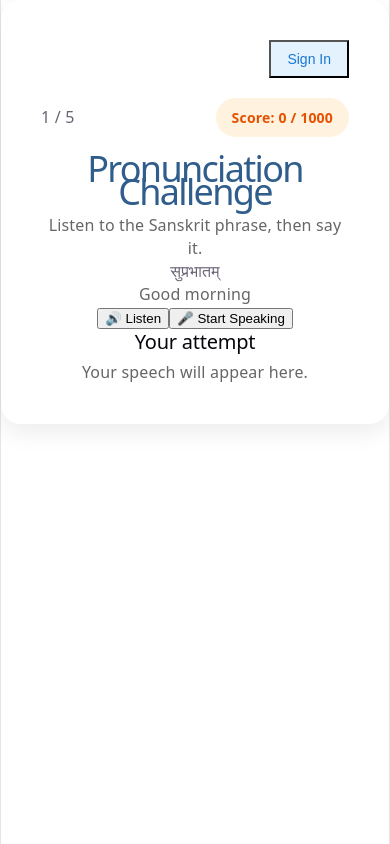
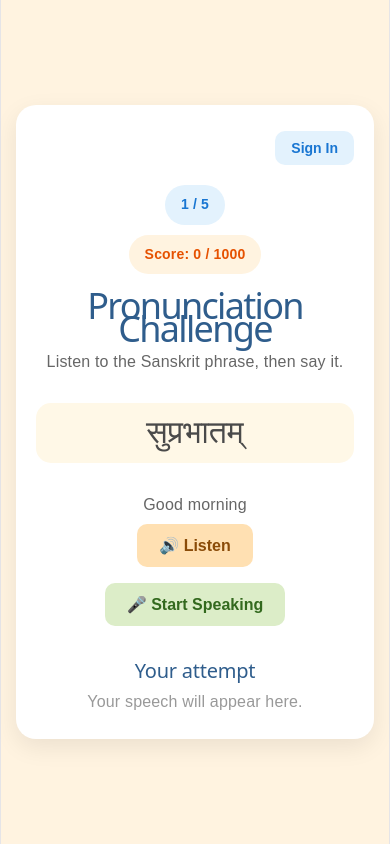
Before and after one commit to Aryansingh100/Sanskrit-pronounciation, a React (Vite) app in the folder sanskrit-pronunciation/: page / in a window 390 px wide. Built offline with nearby package versions, Linux system fonts and the light colour scheme; no server answers.

Commit message:
Made changes to UI

```diff
--- a/sanskrit-pronunciation/src/App.css
+++ b/sanskrit-pronunciation/src/App.css
@@ -1,10 +1,32 @@
 /* =========================
-   GAME CARD
+   PAGE
+========================= */
+
+body {
+  margin: 0;
+  font-family: Arial, sans-serif;
+  background: #fff3e0;
+  color: black;
+}
+
+.app {
+  min-height: 100vh;
+  width: 100%;
+  display: flex;
+  justify-content: center;
+  align-items: center;
+  padding: 30px;
+  box-sizing: border-box;
+}
+
+
+/* =========================
+   MAIN GAME CARD
 ========================= */
 
 .game-card {
   width: 100%;
-  max-width: 600px;
+  max-width: 1100px;
   background: #ffffff;
   border-radius: 20px;
   padding: 40px;
@@ -78,6 +100,16 @@
   margin-bottom: 10px;
 }
 
+.progress {
+  display: inline-block;
+  padding: 8px 16px;
+  border-radius: 20px;
+  background: #e3f2fd;
+  color: #1976d2;
+  font-weight: bold;
+  font-size: 14px;
+}
+
 .current-score {
   display: inline-block;
   padding: 8px 16px;
@@ -90,8 +122,205 @@
 
 
 /* =========================
+   SANSKRIT WORD
+========================= */
+
+.sanskrit-word {
+  font-size: 42px;
+  font-weight: bold;
+  margin: 30px 0;
+  color: #4a4a4a;
+  background: #fff8e7;
+  padding: 25px;
+  border-radius: 15px;
+}
+
+
+/* =========================
+   BUTTON BASE
+========================= */
+
+button {
+  border: none;
+  border-radius: 10px;
+  padding: 12px 22px;
+  font-size: 16px;
+  font-weight: bold;
+  cursor: pointer;
+  transition: all 0.2s ease;
+}
+
+button:disabled {
+  cursor: not-allowed;
+  opacity: 0.7;
+}
+
+
+/* =========================
+   LISTEN BUTTON
+========================= */
+
+.listen-button {
+  background: #ffe0b2;
+  color: #8a4b08;
+  margin: 8px;
+}
+
+.listen-button:hover {
+  background: #ffcc80;
+  transform: translateY(-2px);
+}
+
+
+/* =========================
+   SPEAK BUTTON
+========================= */
+
+.speak-button {
+  background: #dcedc8;
+  color: #33691e;
+  margin: 8px;
+}
+
+.speak-button:hover {
+  background: #c5e1a5;
+  transform: translateY(-2px);
+}
+
+
+/* =========================
+   TRANSCRIPT
+========================= */
+
+.result {
+  margin-top: 25px;
+}
+
+.result h2 {
+  color: #2f5d8c;
+}
+
+.transcript {
+  margin-top: 25px;
+  background: #f3e5f5;
+  color: #6a1b9a !important;
+  padding: 15px;
+  border-radius: 12px;
+  font-size: 16px;
+}
+
+.placeholder {
+  color: #999999 !important;
+}
+
+
+/* =========================
+   ERROR
+========================= */
+
+.error {
+  margin-top: 15px;
+  background: #ffebee;
+  color: #c62828 !important;
+  padding: 12px;
+  border-radius: 10px;
+}
+
+
+/* =========================
+   PRONUNCIATION POPUP
+========================= */
+
+.popup-overlay {
+  position: fixed;
+  top: 0;
+  left: 0;
+  width: 100%;
+  height: 100%;
+  background: rgba(0, 0, 0, 0.35);
+  display: flex;
+  justify-content: center;
+  align-items: center;
+  z-index: 1000;
+}
+
+.popup {
+  background: white;
+  width: 90%;
+  max-width: 400px;
+  padding: 35px;
+  border-radius: 20px;
+  text-align: center;
+  box-shadow: 0 10px 35px rgba(0, 0, 0, 0.15);
+}
+
+.popup.great {
+  border-top: 8px solid #81c784;
+}
+
+.popup.almost {
+  border-top: 8px solid #ffd54f;
+}
+
+.popup.try-again {
+  border-top: 8px solid #ef9a9a;
+}
+
+.popup h2 {
+  margin-bottom: 10px;
+  color: #2f5d8c;
+}
+
+.popup-icon {
+  font-size: 45px;
+  margin-bottom: 10px;
+}
+
+.score {
+  font-size: 32px;
+  font-weight: bold;
+  color: #2f5d8c;
+  margin: 15px 0;
+}
+
+.spoken-result {
+  margin-bottom: 8px;
+}
+
+.popup-word {
+  background: #f3e5f5;
+  color: #6a1b9a;
+  padding: 12px;
+  border-radius: 10px;
+  margin-bottom: 15px;
+  font-weight: bold;
+}
+
+
+/* =========================
+   POPUP BUTTON
+========================= */
+
+.close-button {
+  background: #64b5f6;
+  color: white;
+  margin-top: 10px;
+}
+
+.close-button:hover {
+  background: #1976d2;
+  transform: translateY(-2px);
+}
+
+
+/* =========================
    COMPLETION SCREEN
 ========================= */
+
+.completion-icon {
+  font-size: 70px;
+  margin-bottom: 15px;
+}
 
 .final-stats {
   display: flex;
@@ -254,3 +483,43 @@
   padding: 10px;
   border-radius: 8px;
 }
+
+
+/* =========================
+   MOBILE
+========================= */
+
+@media (max-width: 700px) {
+
+  .app {
+    padding: 15px;
+  }
+
+  .game-card {
+    padding: 25px 20px;
+  }
+
+  .game-info {
+    flex-direction: column;
+    gap: 10px;
+  }
+
+  .sanskrit-word {
+    font-size: 32px;
+    padding: 18px;
+  }
+
+  .final-stats {
+    flex-direction: column;
+    align-items: center;
+  }
+
+  .stat-box {
+    width: 80%;
+  }
+
+  .logged-in-area {
+    flex-direction: column;
+    gap: 5px;
+  }
+}
```
